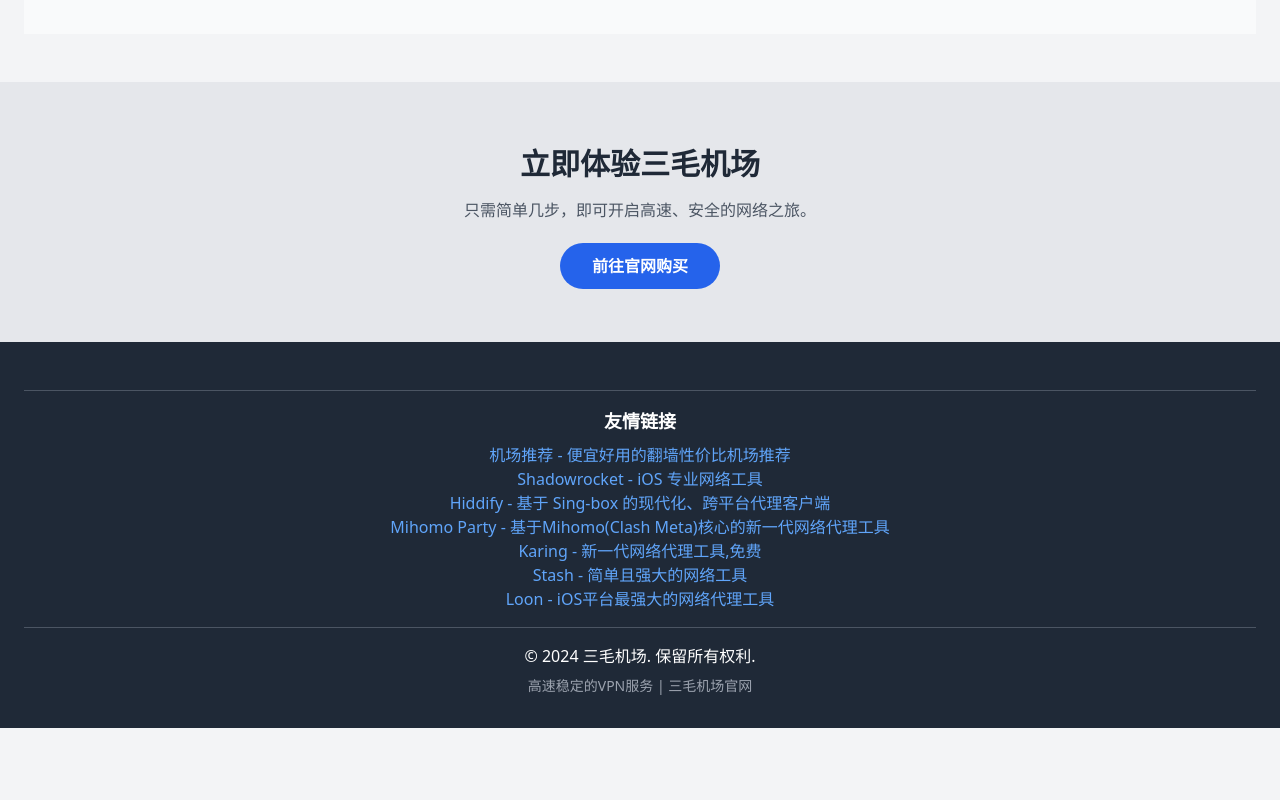
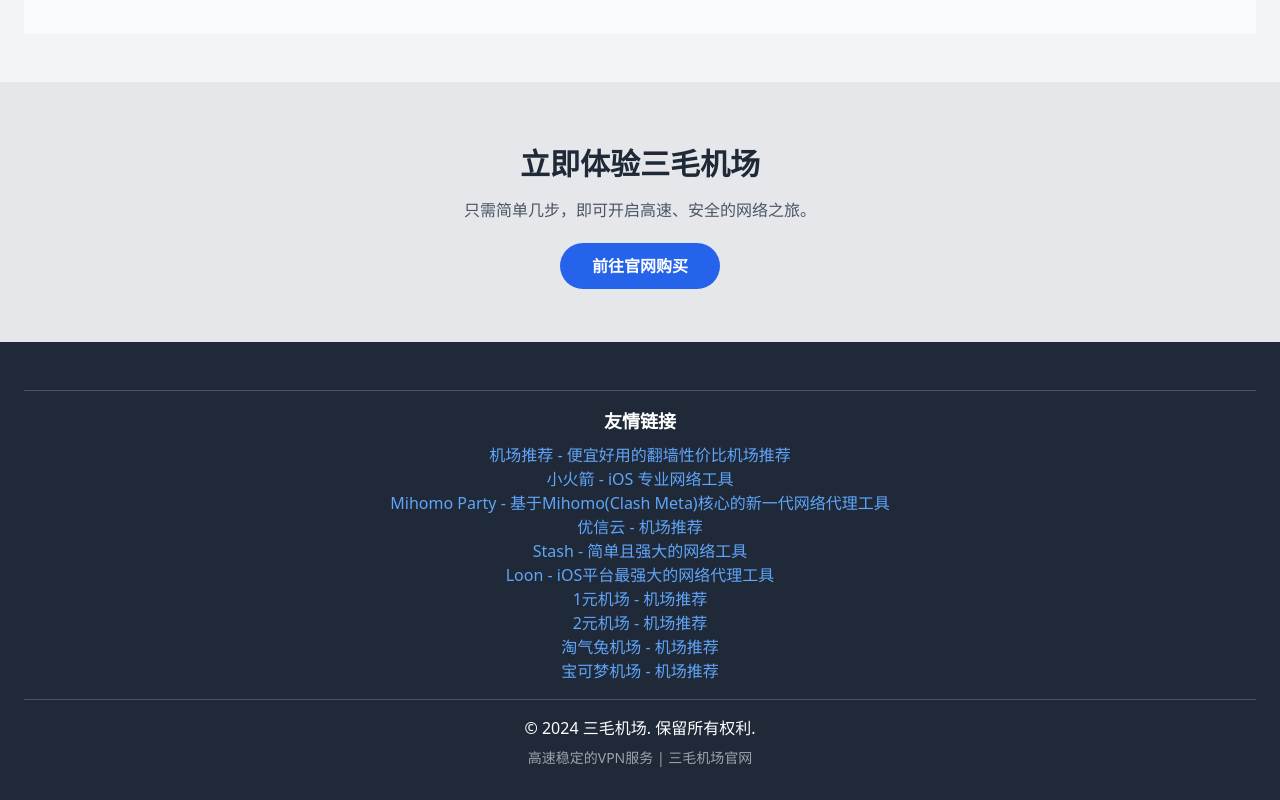
Before and after one commit to haibing3344/3mao.bid, a plain HTML site: page index.html in a window 1280 px wide. Shown: the part 1742-2542 px from the top of the page. Before the commit the page ends 2470 px from the top, so only its background shows below. Drawn offline with nearby package versions, Linux system fonts and the light colour scheme.

Commit message:
add taoqitu.uk 2yuan.uk youxinyun.bid

```diff
--- a/index.html
+++ b/index.html
@@ -237,12 +237,16 @@
             <div class="mt-4 pt-4 border-t border-gray-600">
                 <h3 class="text-lg font-semibold mb-2">友情链接</h3>
                 <a href="https://jichangtuijian.uk" target="_blank" class="text-blue-400 hover:text-blue-300 hover:underline transition duration-300">机场推荐 - 便宜好用的翻墙性价比机场推荐</a><br>
-                <a href="https://shadowrocket.uk" target="_blank" class="text-blue-400 hover:text-blue-300 hover:underline transition duration-300">Shadowrocket - iOS 专业网络工具</a><br>
-                <a href="https://hiddifycn.org" target="_blank" class="text-blue-400 hover:text-blue-300 hover:underline transition duration-300">Hiddify - 基于 Sing-box 的现代化、跨平台代理客户端</a><br>
+                <a href="https://xiaohuojian.uk" target="_blank" class="text-blue-400 hover:text-blue-300 hover:underline transition duration-300">小火箭 - iOS 专业网络工具</a><br>
                 <a href="https://mihomo.bid" target="_blank" class="text-blue-400 hover:text-blue-300 hover:underline transition duration-300">Mihomo Party - 基于Mihomo(Clash Meta)核心的新一代网络代理工具</a><br>
-                <a href="https://karing.uk" target="_blank" class="text-blue-400 hover:text-blue-300 hover:underline transition duration-300">Karing - 新一代网络代理工具,免费</a><br>
+                <a href="https://youxinyun.bid" target="_blank" class="text-blue-400 hover:text-blue-300 hover:underline transition duration-300">优信云 - 机场推荐</a><br>
                 <a href="https://stashapp.uk" target="_blank" class="text-blue-400 hover:text-blue-300 hover:underline transition duration-300">Stash - 简单且强大的网络工具</a><br>
                 <a href="https://nsloon.uk" target="_blank" class="text-blue-400 hover:text-blue-300 hover:underline transition duration-300">Loon - iOS平台最强大的网络代理工具</a><br>
+                <a href="https://1yuan.win" target="_blank" class="text-blue-400 hover:text-blue-300 hover:underline transition duration-300">1元机场 - 机场推荐</a><br>
+                <a href="https://2yuan.uk" target="_blank" class="text-blue-400 hover:text-blue-300 hover:underline transition duration-300">2元机场 - 机场推荐</a><br>
+                <a href="https://taoqitu.uk" target="_blank" class="text-blue-400 hover:text-blue-300 hover:underline transition duration-300">淘气兔机场 - 机场推荐</a><br>
+                <a href="https://baokemeng.bid" target="_blank" class="text-blue-400 hover:text-blue-300 hover:underline transition duration-300">宝可梦机场 - 机场推荐</a><br>
+
             </div>
             <div class="mt-4 pt-4 border-t border-gray-600"></div>
             <p>&copy; 2024 三毛机场. 保留所有权利.</p>
```
Also changed, not shown: 1 other file.
